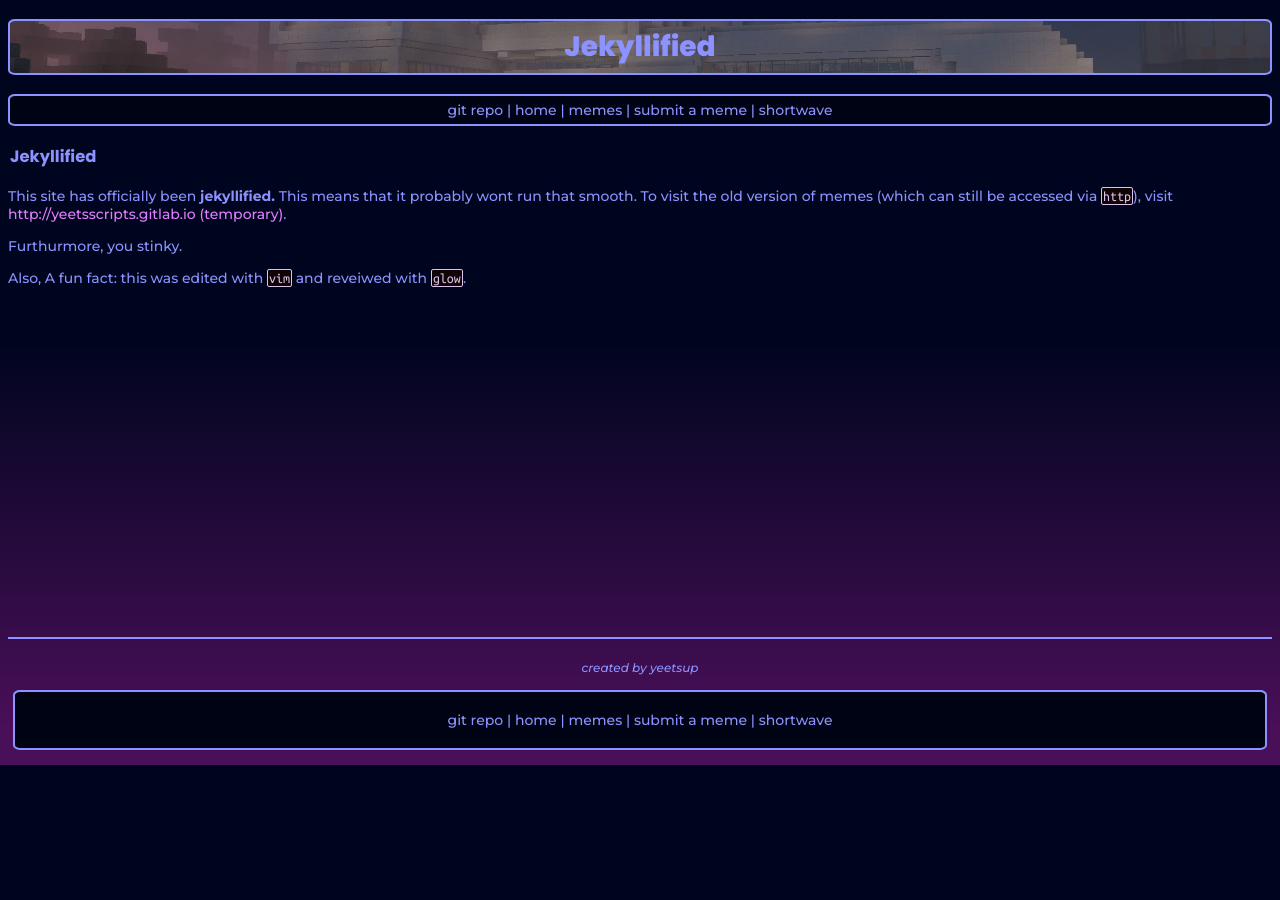
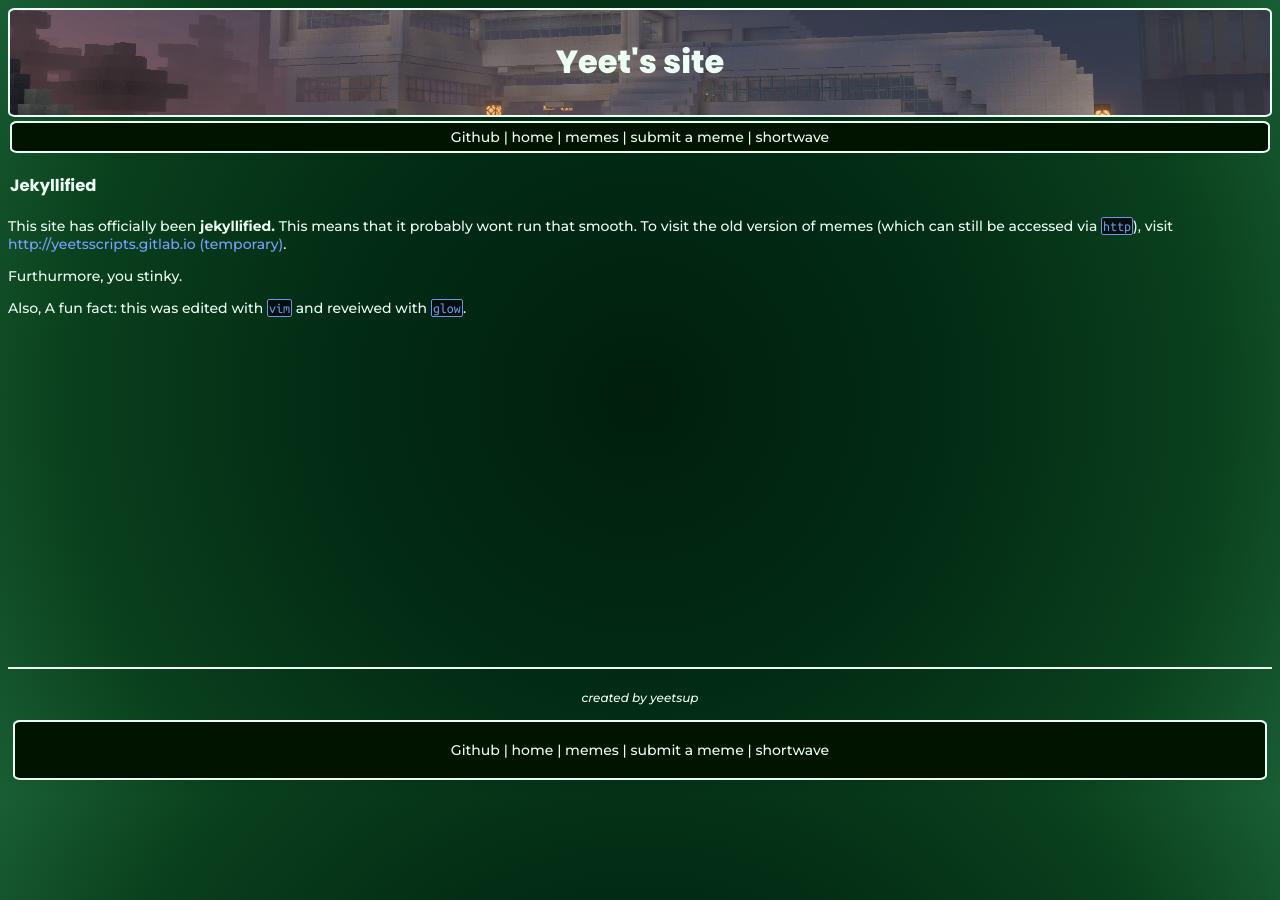
Before and after one commit to yeetssite/yeetssite.github.io, a Jekyll site: the page built from _posts/2024-04-22-Jekyllified.md, in a window 1280 px wide. Built offline with Jekyll 4.4.1, drawn with Linux system fonts in a browser that asks for light colours; a script that is not in the unit is left out.

Commit message:
make posts/green layout look ugly

```diff
--- a/_layouts/green.html
+++ b/_layouts/green.html
@@ -20,15 +20,20 @@
 	</head>
 	<body>
 		<header>
-			<h1 class="logo" id="timelogo">{{ page.title }}</h1>
-			<p class="linkbar"><a href="https://github.com/yeetssite/yeetssite.github.io">git repo</a> | <a href="https://yeetssite.github.io">home</a> | <a href="https://yeetssite.github.io/memes/"> memes </a> | <a href="mailto:itsyeetsup@gmail.com?subject=I%20wanna%20submit%20a%20meme"> submit a meme</a> | <a href="https://yeetssite.github.io/sw/">shortwave</a></p>
-
+			<div class="logo">
+				<h1 class="logotext">{{ site.title}}</h1>
+			</div>
+			<div class="linkbar_div" id="linkbar_div_top">
+	                <nav>
+			<div class="linkbar"><a href="https://github.com/yeetssite">Github</a> | <a href="https://yeetssite.github.io">home</a> | <a href="https://yeetssite.github.io/memes/"> memes </a> | <a href="mailto:itsyeetsup@gmail.com?subject=I%20wanna%20submit%20a%20meme"> submit a meme</a> | <a href="https://yeetssite.github.io/sw/">shortwave</a></div>
+			</nav>
+			</div>
 		</header>
     		{{ content }}
 		<footer>
 			<p><i style="font-size:12px;">created by yeetsup</i></p>
 			<div class="linkbar">
-				<p><a href="https://github.com/yeetssite/yeetssite.github.io">git repo</a> | <a href="https://yeetssite.github.io">home</a> | <a href="https://yeetssite.github.io/memes/">memes</a> | <a href="mailto:itsyeetsup@gmail.com?subject=I%20wanna%20submit%20a%20meme">submit a meme</a> | <a href="https://yeetssite.github.io/sw/">shortwave</a></p>
+				<p><a href="https://github.com/yeetssite/yeetssite.github.io">Github</a> | <a href="https://yeetssite.github.io">home</a> | <a href="https://yeetssite.github.io/memes/">memes</a> | <a href="mailto:itsyeetsup@gmail.com?subject=I%20wanna%20submit%20a%20meme">submit a meme</a> | <a href="https://yeetssite.github.io/sw/">shortwave</a></p>
 			</div>
 		</footer>
 	</body>
--- a/assets/css/green.css
+++ b/assets/css/green.css
@@ -16,8 +16,8 @@
   position: relative;
   text-align: center!important;
   transition: ease-in 0.1s;
-  border: 2.0px solid #8c92ff;
-  background-color: #000314;
+  border: 2.0px solid #edfff5;
+  background-color: #001400;
   background-image: url(../img/moincraft.jpg);
   background-size: cover;
   background-position: center;
@@ -30,7 +30,7 @@
   border-bottom: none!important;
   padding: none;
   font-size: 32px;
-  color: #8c92ff;
+  color: #edfff5;
   transition: ease-in 0.1s;
   text-align: center;
 }
@@ -42,7 +42,7 @@
 }
 
 .logo .logotext:active{
-  color: #8c92ff;
+  color: #edfff5;
   transition: ease-in 0.1s;
   font-size: 27px;
 }
@@ -52,7 +52,7 @@
   border-bottom: none!important;
   padding: none;
   font-size: 28px;
-  color: #8c92ff;
+  color: #edfff5;
   transition: ease-in 0.1s;
   text-align: center;
 }
@@ -64,7 +64,7 @@
 }
 
 .logo .logotext:active{
-  color: #8c92ff;
+  color: #edfff5;
   transition: ease-in 0.1s;
   font-size: 23px;
 }}
@@ -74,7 +74,7 @@
   border-bottom: none!important;
   padding: none;
   font-size: 28px;
-  color: #8c92ff;
+  color: #edfff5;
   transition: ease-in 0.1s;
   text-align: center;
 }
@@ -86,7 +86,7 @@
 }
 
 .logo .logotext:active{
-  color: #8c92ff;
+  color: #edfff5;
   transition: ease-in 0.1s;
   font-size: 23px;
 }}
@@ -100,25 +100,25 @@
 }
 
 .logo:active{
-  background-color: #000314;
-  border: 2.0px solid #8c92ff;
+  background-color: #001400;
+  border: 2.0px solid #edfff5;
   border-radius: 4px / 2px;
   padding: 2px;
   transition: ease-in 0.1s;
 }
 
 code,pre{
-  background-color: #0f0306;
+  background-color: #030e0f;
   font-family: 'Ubuntu Mono', 'Courier new', cousine, monospace;
-  color: #dcc3eb;
+  color: #6a98e2;
   overflow-x: auto;
-  border: 1px solid #dcc3eb;
+  border: 1px solid #6a98e2;
   border-radius: 2px;
   padding: 2px;
 }
 
 a[href]{
-  color: #e17dff;
+  color: #7c9fff;
   transition: ease-out 0.1s;
   text-decoration: none;
   font-size: 14px;
@@ -138,9 +138,9 @@ a[href]:active{
 
 /*My dumbass forgot to paste the linkbar in after cutting it*/
 .linkbar {
-background-color: #000314;
+background-color: #001400;
 border-radius: 7px / 5px;
-border: 2.0px solid #8c92ff;
+border: 2.0px solid #edfff5;
 padding-bottom: none;
 padding: 5px;
 text-align: center;
@@ -156,16 +156,16 @@ transition: ease-in 0.1s;
 }
 
 .linkbar:hover:active {
-border: 2.0px solid #8c92ff;
-background-color: #000314;
+border: 2.0px solid #edfff5;
+background-color: #001400;
 border-radius: 4px / 2px;
 transition: ease-in 0.1s;
 padding: 2px;
 }
 
 .linkbar:active {
-border: 2.0px solid #8c92ff;
-background-color: #000314;
+border: 2.0px solid #edfff5;
+background-color: #001400;
 border-radius: 4px / 2px;
 transition: ease-in 0.1s;
 padding: 2px;
@@ -196,18 +196,18 @@ margin-top: 0px;
 
 .linkbar a{
   font-family: "Montserrat", "Ubuntu", "Poppins", "Verdana", sans-serif;
-  color: #8c92ff;
+  color: #edfff5;
   transition: ease-in 0.1s;
 }
 
 .linkbar a:hover {
-  color: #c4c7ff;
+  color: #c4ffd1;
   font-size: 18px;
   transition: ease-in 0.1s;
 }
 
 .linkbar a:active {
-  color: #8c92ff;
+  color: #edfff5;
   font-size: 12px;
   transition: ease-in 0.1s;
 }
@@ -224,10 +224,14 @@ pre code{
 
 
 body{
-     background-color: #00051f;
+     background-color: #001f0d;
      background-size: 2em;
-     background: linear-gradient(180deg,rgba(0, 5, 31, 1) 45%, rgba(74, 15, 89, 1) 96%);
-     color: #8c92ff;
+     background:  radial-gradient(circle,
+                  rgba(0, 31, 13, 1) 0%,
+                  rgba(2, 43, 20, 1) 40%,
+                  rgba(10, 64, 29, 1) 76%,
+                  rgba(25, 94, 52, 1) 100%);
+     color: #edfff5;
      font-family: "Montserrat", "Poppins", "Ubuntu", "hevetica neue", sans-serif;
      font-weight: 500;
      font-size: 14px;
@@ -261,7 +265,7 @@ footer{
 /*Image window*/
 
 img{
-  border: 2.0px solid #8c92ff;
+  border: 2.0px solid #edfff5;
   border-radius: 7px / 5px;
   width: auto;
   height: auto;
@@ -282,7 +286,7 @@ img:hover{
 
 img:active{
    transform: scale(0.90);
-   border: 2.0px solid #8c92ff;
+   border: 2.0px solid #edfff5;
    border-radius: 4px / 2px;
    transition: ease-in 0.05s;
 
@@ -290,7 +294,7 @@ img:active{
 
 img:hover:active{
    transform: scale(0.90);
-   border: 2.0px solid #8c92ff;
+   border: 2.0px solid #edfff5;
    border-radius: 4px / 2px;
    transition: ease-in 0.05s;
 
```
Also changed, not shown: assets/img/waltuh.jpg (added).
